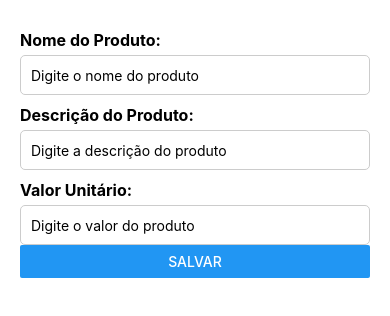
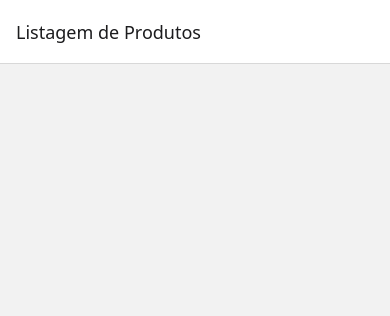
Before and after one commit to Artasi67/Cadastro_Produto, a React Native app: screen / in a window 390 px wide. Shown: the top 316 px of the page. Built offline with nearby package versions, Linux system fonts and the light colour scheme.

Commit message:
ta tudo dando errado

```diff
--- a/App.tsx
+++ b/App.tsx
@@ -1,11 +1,32 @@
 import React from 'react';
 import { StyleSheet, Text, View } from 'react-native';
+import { createNativeStackNavigator } from '@react-navigation/native-stack'
 import Tela_cadastro_produto from './src/views/Tela_cadastro_produto';
 import Tela_listar_produtos from './src/views/tela_listar_produtos';
+import { NavigationContainer } from '@react-navigation/native';
+
+export type RootStackParamList = {
+  Cadastro: undefined,
+  Listagem: undefined
+}
+
+const Stack = createNativeStackNavigator<RootStackParamList>();
 
 export default function App() {
   return (
-    <Tela_cadastro_produto/>
+    <NavigationContainer>
+      <Stack.Navigator initialRouteName='Listagem'>
+        <Stack.Screen
+          name='Listagem'
+          component={Tela_listar_produtos}
+          options={{title: "Listagem de Produtos"}}
+        />
+        <Stack.Screen
+          name='Cadastro'
+          component={Tela_cadastro_produto}
+        />
+      </Stack.Navigator>
+    </NavigationContainer>
   );
 }
 
--- a/package.json
+++ b/package.json
@@ -12,6 +12,7 @@
     "@expo/metro-runtime": "~4.0.1",
     "@react-native-async-storage/async-storage": "^2.1.1",
     "@react-navigation/native": "^7.1.6",
+    "@react-navigation/native-stack": "^7.3.10",
     "@react-navigation/stack": "^7.2.10",
     "expo": "~52.0.32",
     "expo-status-bar": "~2.0.1",
@@ -22,6 +23,7 @@
     "react-dom": "18.3.1",
     "react-hook-form": "^7.54.2",
     "react-native": "0.76.7",
+    "react-native-gesture-handler": "^2.25.0",
     "react-native-safe-area-context": "^5.4.0",
     "react-native-screens": "^4.10.0",
     "react-native-web": "~0.19.13",
```
Also changed, not shown: 1 other file (tests, documents, lock files or other folders).
